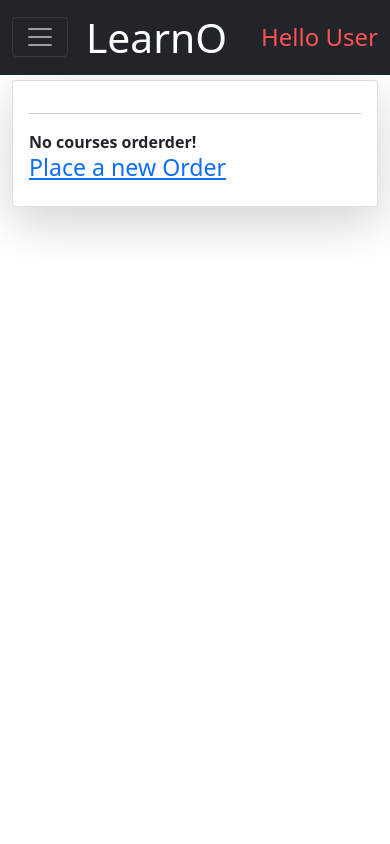
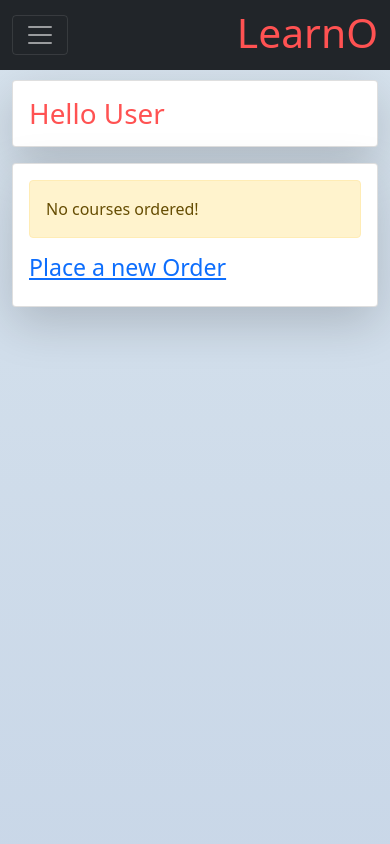
Before and after one commit to eclairsp/mysiteS21, a Django app: template myapp/templates/myapp/order_response.html in a window 390 px wide. Run offline with Django 3.2, Linux system fonts and the light colour scheme; the template is opened without the code that fills it, so the values that code supplies are empty.

Commit message:
added responsive meta and moved greeting from nav to card navbar works better on mobile removed flush from lists in favour of borders added thead, tbody and tfoot to tables where required new background color

```diff
--- a/myapp/static/myapp/main.css
+++ b/myapp/static/myapp/main.css
@@ -1,5 +1,19 @@
 html {
-    color: #101010 !important;
+    background: linear-gradient(#ebf4f5, #b5c6e0);
+    background-size: cover;
+    background-size: 400% 400%;
+
+    animation: AnimationName 1s ease infinite;
+    min-height: 100vh;
+}
+body {
+    background: transparent !important;
+}
+
+@keyframes AnimationName {
+    0%{background-position:0% 50%}
+    50%{background-position:100% 50%}
+    100%{background-position:0% 50%}
 }
 
 .container-main {
@@ -10,11 +24,22 @@ html {
     font-size: 1.5em;
 }
 
+.navbar-nav {
+    margin-right: auto !important;
+}
+
+.navbar-toggler {
+    margin-right: 10px;
+}
+
 .navbar-brand {
     font-size: 1.7em!important;
+    margin: 0 !important;
+    padding-top: 0 !important;
+    color: #FF5252 !important;
 }
 
-.navbar-text {
+.greeting-text {
     color: #FF5252 !important;
 }
 
@@ -29,3 +54,6 @@ th {
 .bi-star-fill, .bi-star {
     color: #FF5252 !important;
 }
+@media (max-width: 991.98px) { .navbar-nav {
+    flex-direction: column-reverse !important;
+} }
--- a/myapp/templates/myapp/base.html
+++ b/myapp/templates/myapp/base.html
@@ -2,6 +2,7 @@
 {% load static %}
 <html lang="en">
 <head>
+    <meta name="viewport" content="width=device-width, initial-scale=1, shrink-to-fit=no">
     <link rel="stylesheet" type="text/css" href="{% static 'myapp/main.css' %}"/>
     <title>E-Learning WebApp - {% block title %}Welcome!{% endblock %}</title>
 
@@ -13,14 +14,8 @@
 <body>
 <nav class="navbar fixed-top navbar-expand-lg navbar-dark bg-dark">
     <div class="container-fluid">
-        <button class="navbar-toggler" type="button" data-bs-toggle="collapse" data-bs-target="#navbarNav"
-                aria-controls="navbarNav" aria-expanded="false" aria-label="Toggle navigation">
-            <span class="navbar-toggler-icon"></span>
-        </button>
-        <span class="navbar-brand mb-0 h1">LearnO</span>
         <div class="collapse navbar-collapse" id="navbarNav">
             <ul class="navbar-nav">
-
                 <li class="nav-item"><a
                         class="nav-link {% if request.resolver_match.url_name == "index" %} active {% endif %}"
                         href="{% url 'myapp:index' %}">Home</a></li>
@@ -73,16 +68,25 @@
                 {% endif %}
             </ul>
         </div>
-        <span class="navbar-text">
-                {% block myhdg %}
-                    Hello
-                    {{ user.get_username|default:"User" }}
-                {% endblock %}
-            </span>
+        <button class="navbar-toggler" type="button" data-bs-toggle="collapse" data-bs-target="#navbarNav"
+                aria-controls="navbarNav" aria-expanded="false" aria-label="Toggle navigation">
+            <span class="navbar-toggler-icon"></span>
+        </button>
+        <span class="navbar-brand h1">LearnO</span>
     </div>
 </nav>
-<div class="container-fluid container-main d-flex align-items-center justify-content-center mb-3">
-    <div class="col-12 d-flex justify-content-center">
+<div class="container-fluid container-main d-flex align-items-center justify-content-center mb-3 rounded-circle">
+    <div class="col-12 d-flex flex-column justify-content-center">
+        <div class="card col-12 shadow-lg mb-3">
+            <div class="card-body">
+                <span class="greeting-text h1">
+                    {% block myhdg %}
+                        Hello
+                        {{ user.get_username|default:"User" }}
+                    {% endblock %}
+                </span>
+            </div>
+        </div>
         <div class="card col-12 shadow-lg">
             <div class="card-body">
                 {% block body_block %}  {% endblock %}
--- a/myapp/templates/myapp/course.html
+++ b/myapp/templates/myapp/course.html
@@ -12,7 +12,7 @@
     {#    {% endif %}#}
     {% if students %}
         <h3>Students registered in the course</h3>
-        <ol class="list-group list-group-flush">
+        <ol class="list-group">
             {% for student in students %}
                 <li class="list-group-item">{{ student.first_name }} {{ student.last_name }}</li>
             {% endfor %}
--- a/myapp/templates/myapp/index.html
+++ b/myapp/templates/myapp/index.html
@@ -4,7 +4,7 @@
 {% block body_block %}
     {% if top_list %}
         <h2>List of Topics</h2>
-        <ol class="list-group list-group-flush">
+        <ol class="list-group">
             {% for top in top_list %}
                 <li class="list-group-item"><a href="{% url 'myapp:details' topic_id=top.id %}">{{ top.name }}</a></li>
             {% endfor %}
--- a/myapp/templates/myapp/order_response.html
+++ b/myapp/templates/myapp/order_response.html
@@ -1,15 +1,17 @@
 {% extends 'myapp/base.html' %}
 {% block body_block %}
-    <hr/>
     {% if courses %}
         <h2>You placed the following order</h2>
         <h3>{{ order }}</h3>
         <table class="table">
+            <thead>
                 <tr>
                     <th>Course</th>
                     <th>Category</th>
                     <th>Price (in $)</th>
                 </tr>
+            </thead>
+            <tbody>
                 {% for course in courses %}
                 <tr>
                     <td> <a href="{% url "myapp:course" course_id=course.id %}">{{ course.title }}</a> </td>
@@ -17,14 +19,19 @@
                     <td> {{ course.price }} </td>
                 </tr>
                 {% endfor %}
+            </tbody>
+            <tfoot>
                 <tr>
                     <td>Total</td>
                     <td></td>
                     <td> {{ order.total_cost }} </td>
                 </tr>
+            </tfoot>
         </table>
     {% else %}
-        <strong>No courses orderder!</strong>
+        <div class="alert alert-warning" role="alert">
+            No courses ordered!
+        </div>
     {% endif %}
     <h3>
         <a href="{% url 'myapp:place_order' %}">Place a new Order</a>
```
Also changed, not shown: myapp/templates/myapp/details.html (+10 -6 lines), myapp/templates/myapp/myaccount.html (+8 -0 lines), myapp/templates/myapp/results.html (+9 -5 lines), db.sqlite3. Lines whose indentation alone changed are shown as unchanged.
